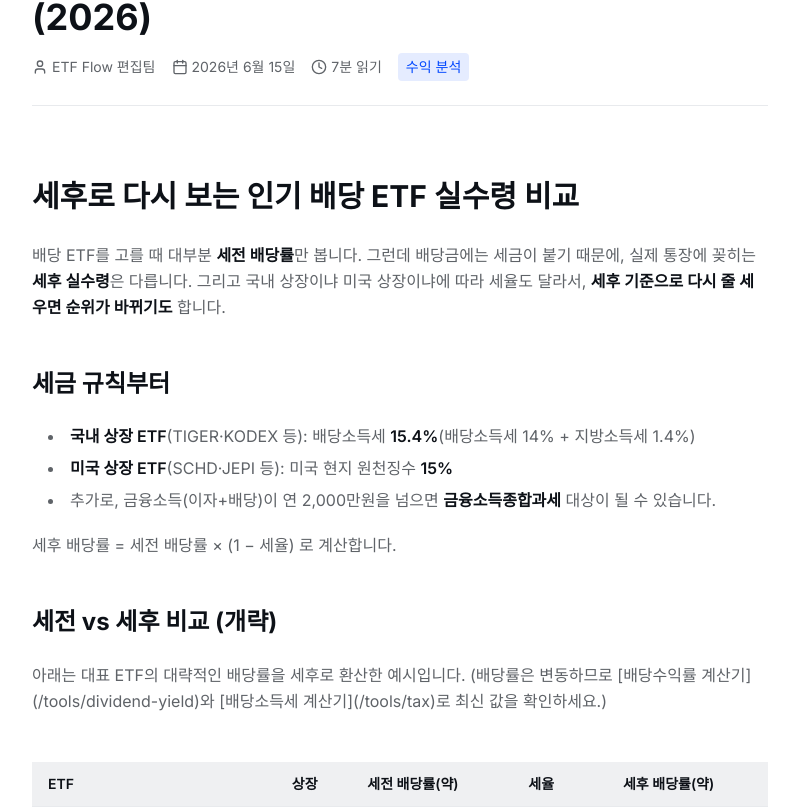
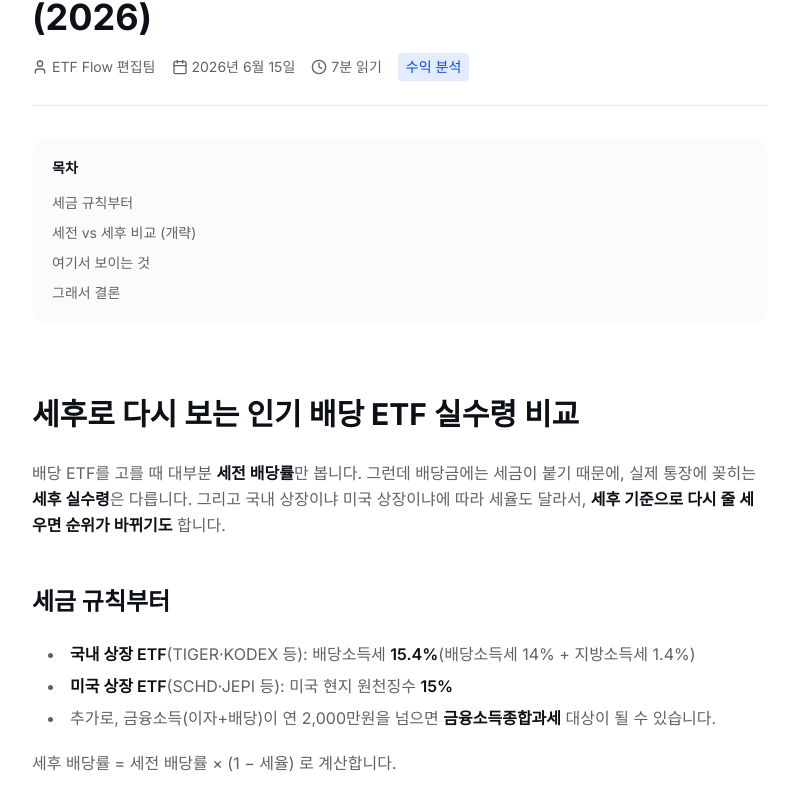
Before and after one commit to alzmslrtu-crypto/etfflow, a Next.js app: page /blog/after-tax-dividend-ranking in a window 1280 px wide. Shown: the part 208-1020 px from the top of the page, without its empty margins (240-1039 px from the left). Built offline with nearby package versions, Linux system fonts and the light colour scheme.

Commit message:
feat: 블로그 글에 목차(TOC) 추가
- 소제목(h2) 자동 수집 + 앵커 링크 목차 (소제목 3개 이상일 때)
- 가독성·체류시간·SEO(소제목 바로가기) 향상

Co-Authored-By: Claude Opus 4.8 <noreply@anthropic.com>

```diff
--- a/app/blog/[slug]/page.tsx
+++ b/app/blog/[slug]/page.tsx
@@ -123,7 +123,7 @@ function parseTable(lines: string[], startIdx: number): { element: React.ReactNo
   }
 }
 
-function renderMarkdown(content: string) {
+function renderMarkdown(content: string, headings: { id: string; text: string }[]) {
   const lines = content.split('\n')
   const elements: React.ReactNode[] = []
   let i = 0
@@ -150,8 +150,11 @@ function renderMarkdown(content: string) {
       continue
     }
     if (trimmed.startsWith('## ')) {
+      const text = trimmed.slice(3).replace(/\*\*/g, '').trim()
+      const id = `section-${headings.length}`
+      headings.push({ id, text })
       elements.push(
-        <h2 key={i} className="text-2xl font-bold text-foreground mt-6 mb-3">
+        <h2 key={i} id={id} className="text-2xl font-bold text-foreground mt-6 mb-3 scroll-mt-20">
           {parseInline(trimmed.slice(3))}
         </h2>
       )
@@ -294,9 +297,29 @@ export default async function BlogPost({ params }: { params: Promise<{ slug: str
             </div>
           </header>
 
-          <div className="prose max-w-none space-y-1 mb-12">
-            {renderMarkdown(post.content)}
-          </div>
+          {(() => {
+            const headings: { id: string; text: string }[] = []
+            const body = renderMarkdown(post.content, headings)
+            return (
+              <>
+                {headings.length >= 3 && (
+                  <nav className="mb-8 rounded-2xl bg-secondary/30 p-5">
+                    <div className="text-sm font-bold text-foreground mb-3">목차</div>
+                    <ul className="space-y-1.5">
+                      {headings.map((h) => (
+                        <li key={h.id}>
+                          <a href={`#${h.id}`} className="text-sm text-muted-foreground hover:text-primary transition-colors">
+                            {h.text}
+                          </a>
+                        </li>
+                      ))}
+                    </ul>
+                  </nav>
+                )}
+                <div className="prose max-w-none space-y-1 mb-12">{body}</div>
+              </>
+            )
+          })()}
 
           {/* 함께 보면 좋은 글 */}
           {related.length > 0 && (
```
